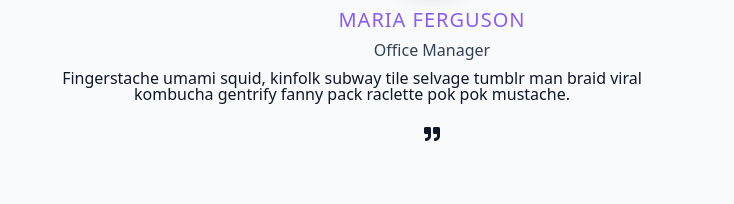
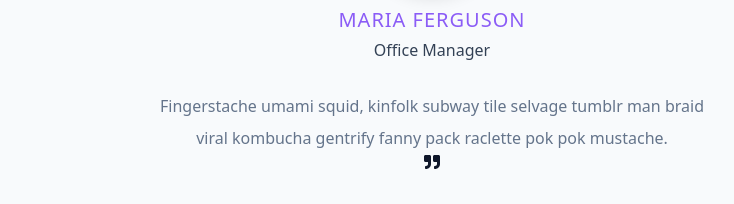
Before and after one commit to stormymayday/React-Slider, a React (Vite) app: page / in a window 1280 px wide. Shown: the part 318-522 px from the top of the page, without its empty margins (208-942 px from the left). Built offline with nearby package versions, Linux system fonts and the light colour scheme.

Commit message:
Styled the .text class

```diff
--- a/src/index.css
+++ b/src/index.css
@@ -292,6 +292,16 @@ ul {
   transition: var(--transition);
 }
 
+.person-img {
+  width: 150px;
+  height: 150px;
+  border-radius: 50%;
+  object-fit: cover;
+  margin-bottom: 1rem;
+  border: 4px solid var(--primary-200);
+  box-shadow: var(--shadow-3);
+}
+
 .name {
   text-transform: uppercase;
   color: var(--primary-500);
@@ -304,12 +314,10 @@ ul {
   margin-bottom: 0.75rem;
 }
 
-.person-img {
-  width: 150px;
-  height: 150px;
-  border-radius: 50%;
-  object-fit: cover;
-  margin-bottom: 1rem;
-  border: 4px solid var(--primary-200);
-  box-shadow: var(--shadow-3);
+.text {
+  max-width: 35em;
+  margin: 0 auto;
+  margin-top: 2rem;
+  line-height: 2;
+  color: var(--grey-500);
 }
```
